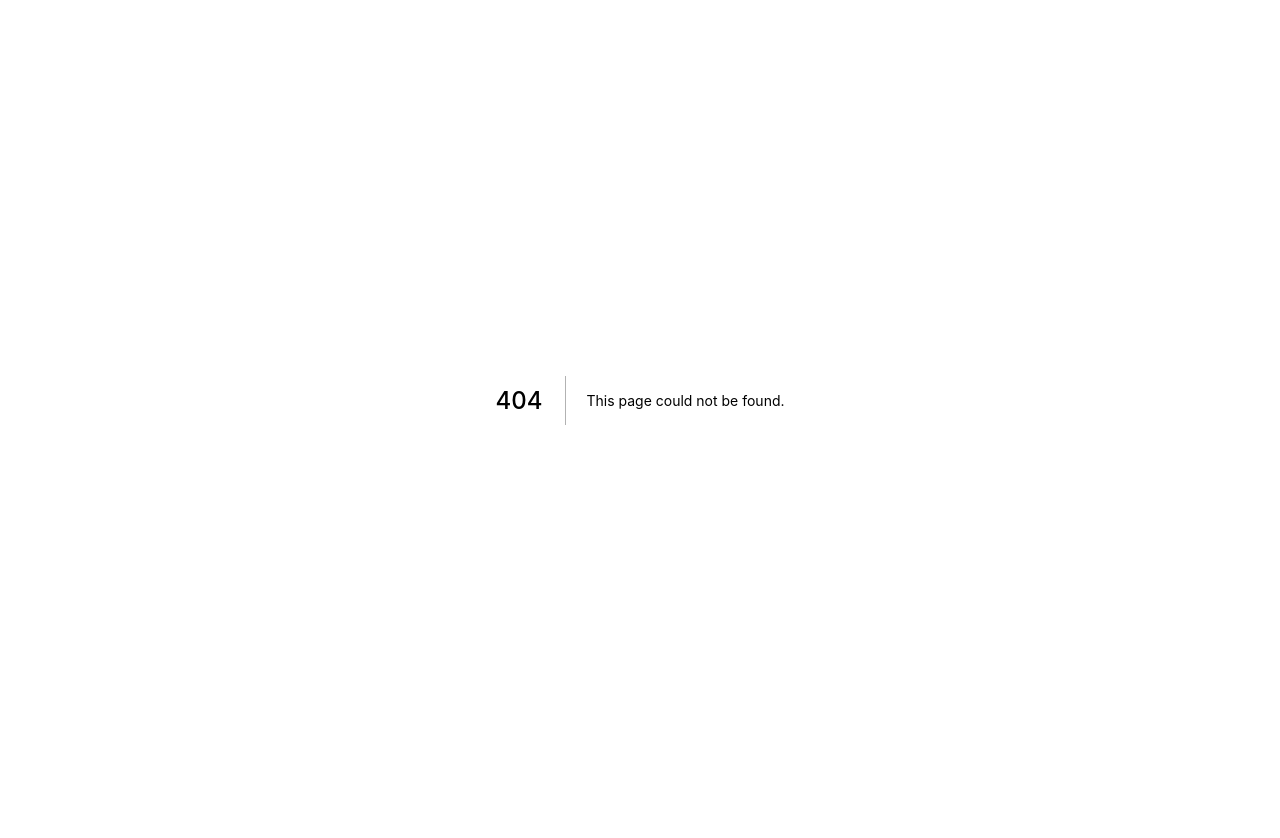
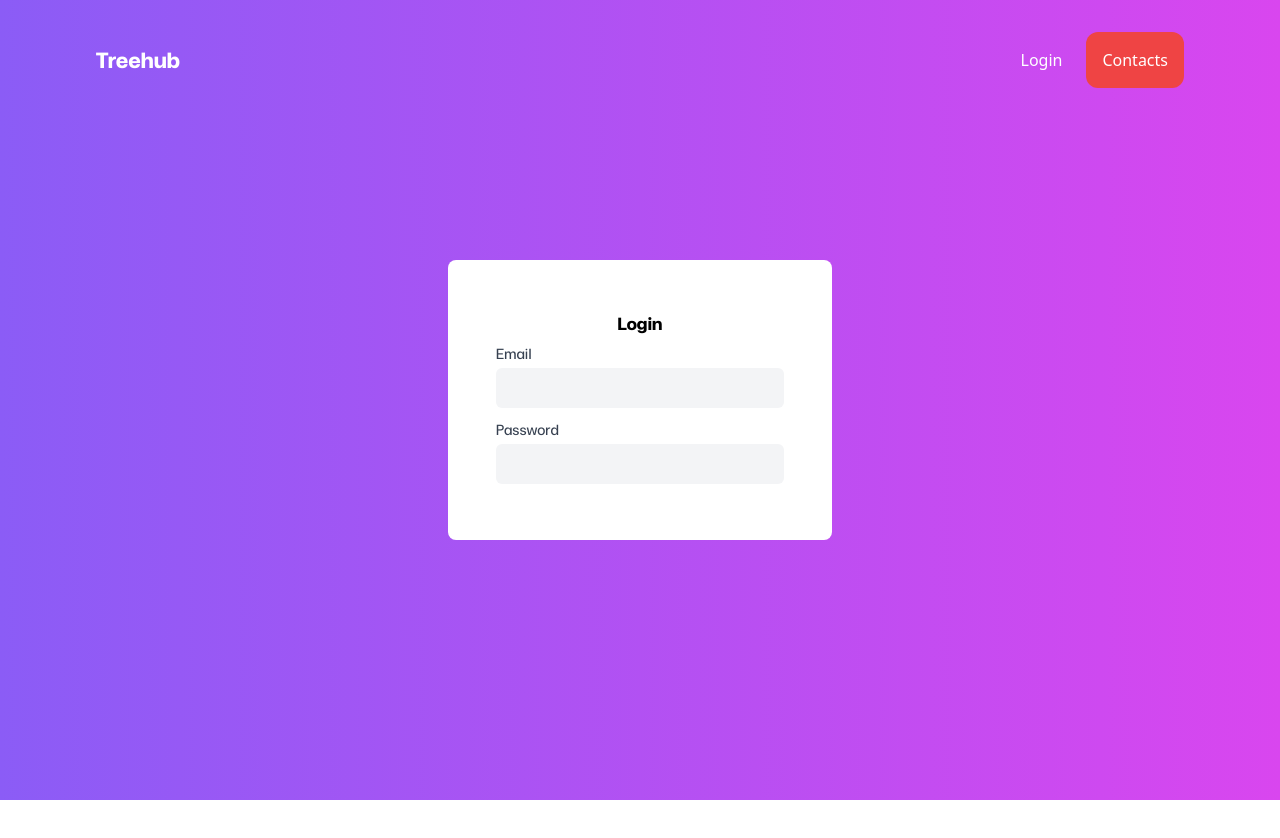
Before and after one commit to CrankyGus/practice-next-frontend, a Next.js app: page /login in a window 1280 px wide. Before the commit this address had no page. Shown: the top 838 px of the page. Before the commit the page ends 800 px from the top, so only its background shows below. Built offline with nearby package versions, Linux system fonts and the light colour scheme.

Commit message:
Add: LoginPage

```diff
--- a/pages/index.tsx
+++ b/pages/index.tsx
@@ -2,7 +2,7 @@ import type { NextPage } from 'next'
 import Head from 'next/head'
 import Hero from '../components/Hero/Hero'
 import Navbar from '../components/Navbar/Navbar'
-
+import HomePage from '../components/Home/Home'
 
 const Home: NextPage = () => {
   return (
@@ -11,9 +11,9 @@ const Home: NextPage = () => {
         <title>Treehub - Homepages</title>
         <link rel="icon" href="/favicon.ico" />
       </Head>
-      <Navbar/>
-      <Hero/>
-
+      <Navbar />
+      <Hero />
+      <HomePage />
     </div>
   )
 }
--- /dev/null
+++ b/pages/login.tsx
@@ -0,0 +1,20 @@
+import { NextPage } from "next";
+import Head from "next/head";
+import Navbar from "../components/Navbar/Navbar";
+import Hero from "../components/Hero/Hero";
+import LoginComponent from "../components/Login/Login";
+
+const Login: NextPage = () => {
+  return (
+    <div className="h-[1000px]">
+      <Head>
+        <title>Treehub - Homepages</title>
+        <link rel="icon" href="/favicon.ico" />
+      </Head>
+      <Navbar />
+      <LoginComponent />
+    </div>
+  );
+};
+
+export default Login;
```
Also changed, not shown: pages/register.tsx (added).
